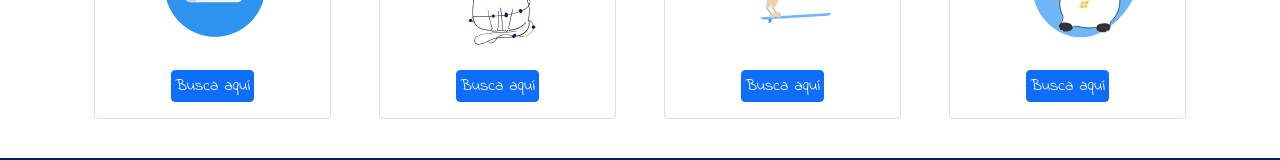
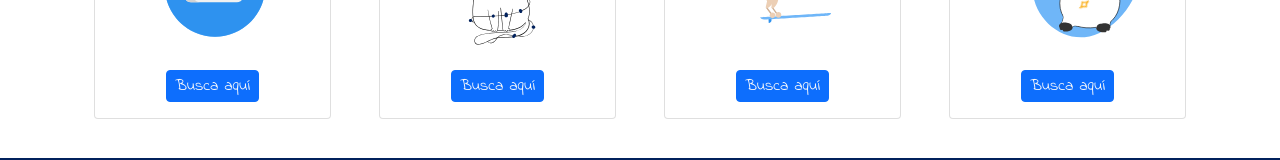
Before and after one commit to jarher/Mundo-Animal, a React (Create React App) app in the folder frontend/: page / in a window 1280 px wide. Shown: the part 1222-1382 px from the top of the page. Built offline with nearby package versions, Linux system fonts and the light colour scheme.

Commit message:
nuevo cambio estilo css

```diff
--- a/frontend/src/assets/stylesheets/Home.css
+++ b/frontend/src/assets/stylesheets/Home.css
@@ -13,7 +13,7 @@
   display: block;
 }
 .card button{
-  padding: 0.2rem;
+  padding: 0.2rem 0.5rem;
 }
 .card button:hover{
   background-color: var(--bs-light);
```
